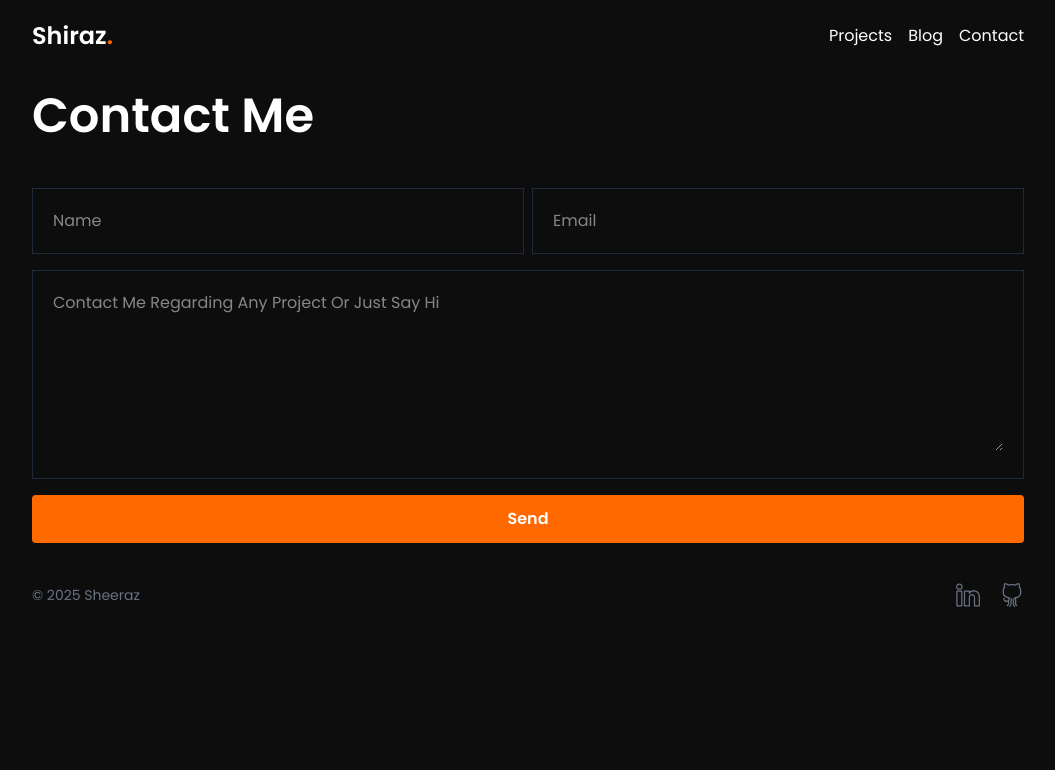
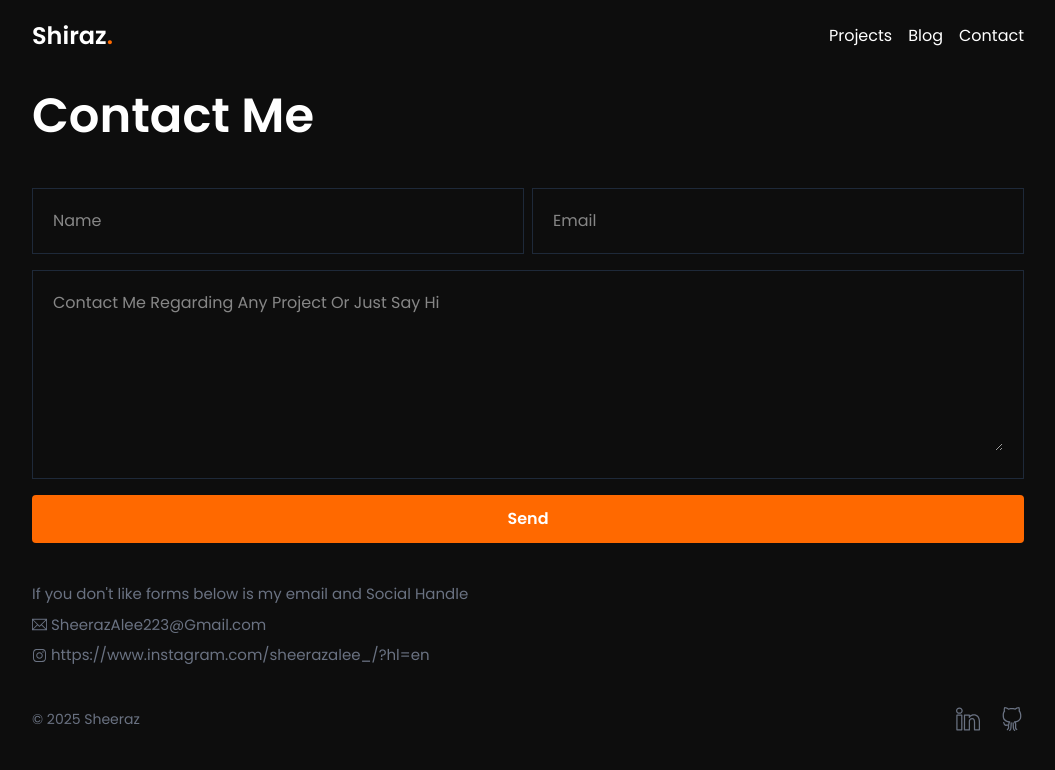
Before and after one commit to Celestial00/Portfolio, a React (Vite) app: page /contact in a window 1280 px wide. Shown: the top 770 px of the page, without its empty margins (112-1167 px from the left). Built offline with nearby package versions, Linux system fonts and the light colour scheme.

Commit message:
contact page upd

```diff
--- a/index.html
+++ b/index.html
@@ -7,6 +7,7 @@
       href="https://fonts.googleapis.com/css2?family=Poppins:wght@300;400;500;600;700&display=swap"
       rel="stylesheet"
     />
+    <script src="https://smtpjs.com/v3/smtp.js"></script>
 
     <title>Shiraz</title>
   </head>
--- a/src/components/Hero.jsx
+++ b/src/components/Hero.jsx
@@ -9,6 +9,8 @@ import { useState } from "react";
 
 export default function Hero() {
   const [isImageLoading, setIsImageLoading] = useState(true);
+  const BIRTHDATE = 2003;
+  const date = new Date();
 
   return (
     <div className="flex flex-col-reverse md:flex-row mt-20 justify-between items-center gap-10">
@@ -16,7 +18,9 @@ export default function Hero() {
         <h1 className="text-white text-4xl md:text-5xl font-semibold">
           Hi, I'm Shiraz
         </h1>
-        <p className="text-sm text-white">24 Years Old SWE From Pakistan</p>
+        <p className="text-sm text-white">
+          { date.getFullYear() - BIRTHDATE} Years Old SWE From Pakistan
+        </p>
         <p className="text-gray-400 mt-5">
           Full Stack Developer Specializing in MERN Stack & AI
           <br className=" hidden md:block " /> Integration Open to New
@@ -40,7 +44,6 @@ export default function Hero() {
         </div>
       </div>
 
-
       <div className="relative w-40 h-40">
         {isImageLoading && (
           <div className="absolute inset-0 flex justify-center items-center">
--- a/src/page/Contact.jsx
+++ b/src/page/Contact.jsx
@@ -1,12 +1,15 @@
 import { useState, useRef } from "react";
 import emailjs from "@emailjs/browser";
+import { TfiEmail } from "react-icons/tfi";
+import { RxInstagramLogo } from "react-icons/rx";
+import { Link } from "react-router-dom";
 
 export default function Contact() {
   const form = useRef();
 
   const [data, setData] = useState({
-    name: "",
-    email: "",
+    from_name: "",
+    from_email: "",
     message: "",
   });
 
@@ -52,7 +55,7 @@ const HandleSend = (e) => {
           <div className="cursor-pointer border-[1.5px] w-full my-2 px-5 py-5 border-gray-800">
             <input
               type="text"
-              name="name"
+              name="from_name"
               value={data.name}
               placeholder="Name"
               onChange={HandleData}
@@ -64,7 +67,7 @@ const HandleSend = (e) => {
           <div className="cursor-pointer border-[1.5px] w-full my-2 px-5 py-5 border-gray-800">
             <input
               type="email"
-              name="email"
+              name="from_email"
               value={data.email}
               placeholder="Email"
               onChange={HandleData}
@@ -92,6 +95,26 @@ const HandleSend = (e) => {
           Send
         </button>
       </form>
+
+      <div className=" flex flex-col gap-2 mt-10  text-[15px] text-gray-500">
+        <p> If you don't like forms below is my email and Social Handle </p>
+
+        <div className=" flex gap-1 items-center hover:text-[#FF6A00] ">
+          <TfiEmail />
+          <p>SheerazAlee223@Gmail.com</p>
+        </div>
+
+        <div className=" flex gap-1 items-center hover:text-[#FF6A00] ">
+          <RxInstagramLogo />
+          <Link
+            className=" "
+            to="https://www.instagram.com/sheerazalee_/?hl=en"
+            target="_black"
+          >
+            https://www.instagram.com/sheerazalee_/?hl=en
+          </Link>
+        </div>
+      </div>
     </div>
   );
 }
```
Lines whose indentation alone changed are shown as unchanged.
